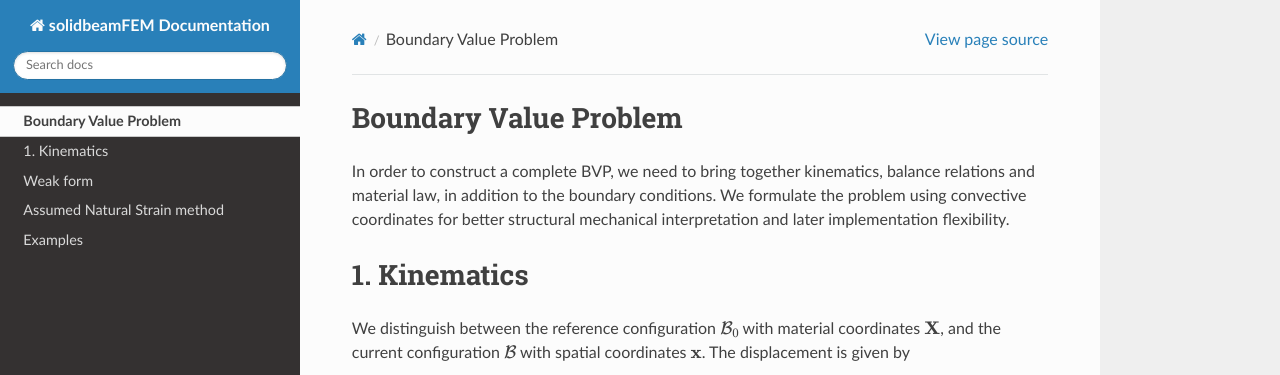
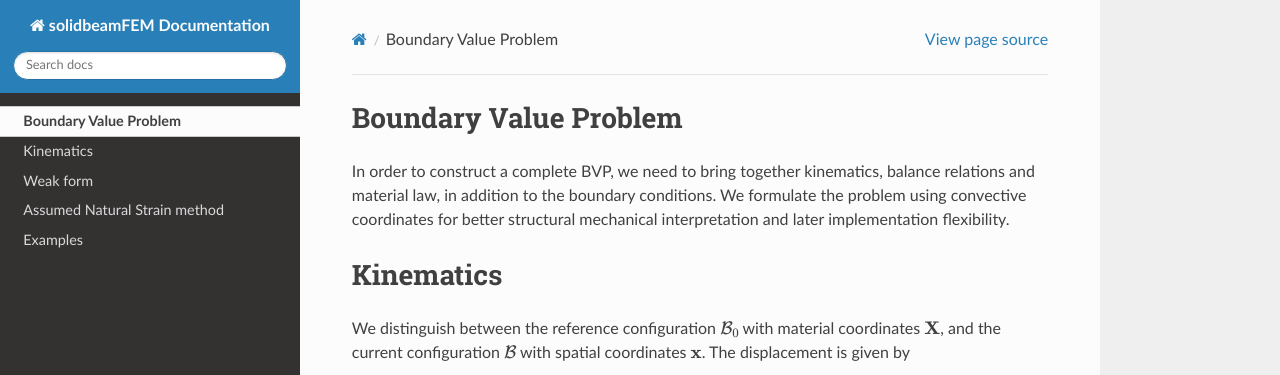
Before and after one commit to jaafaralaswad/solidbeamfem, a Sphinx documentation site: the page built from docs/source/bvp.rst, in a window 1280 px wide and 1274 px high. Shown: the top 375 px of the window. Built offline with Sphinx 7.4.7 and the Read the Docs theme 3.1.0, drawn with Linux system fonts in a browser that asks for light colours.

Commit message:
Update bvp.rst

```diff
--- a/docs/source/bvp.rst
+++ b/docs/source/bvp.rst
@@ -3,7 +3,7 @@ Boundary Value Problem
 
 In order to construct a complete BVP, we need to bring together kinematics, balance relations and material law, in addition to the boundary conditions. We formulate the problem using convective coordinates for better structural mechanical interpretation and later implementation flexibility.
 
-1. Kinematics
+Kinematics
 =============
 
 We distinguish between the reference configuration :math:`\mathcal{B}_0`
```
